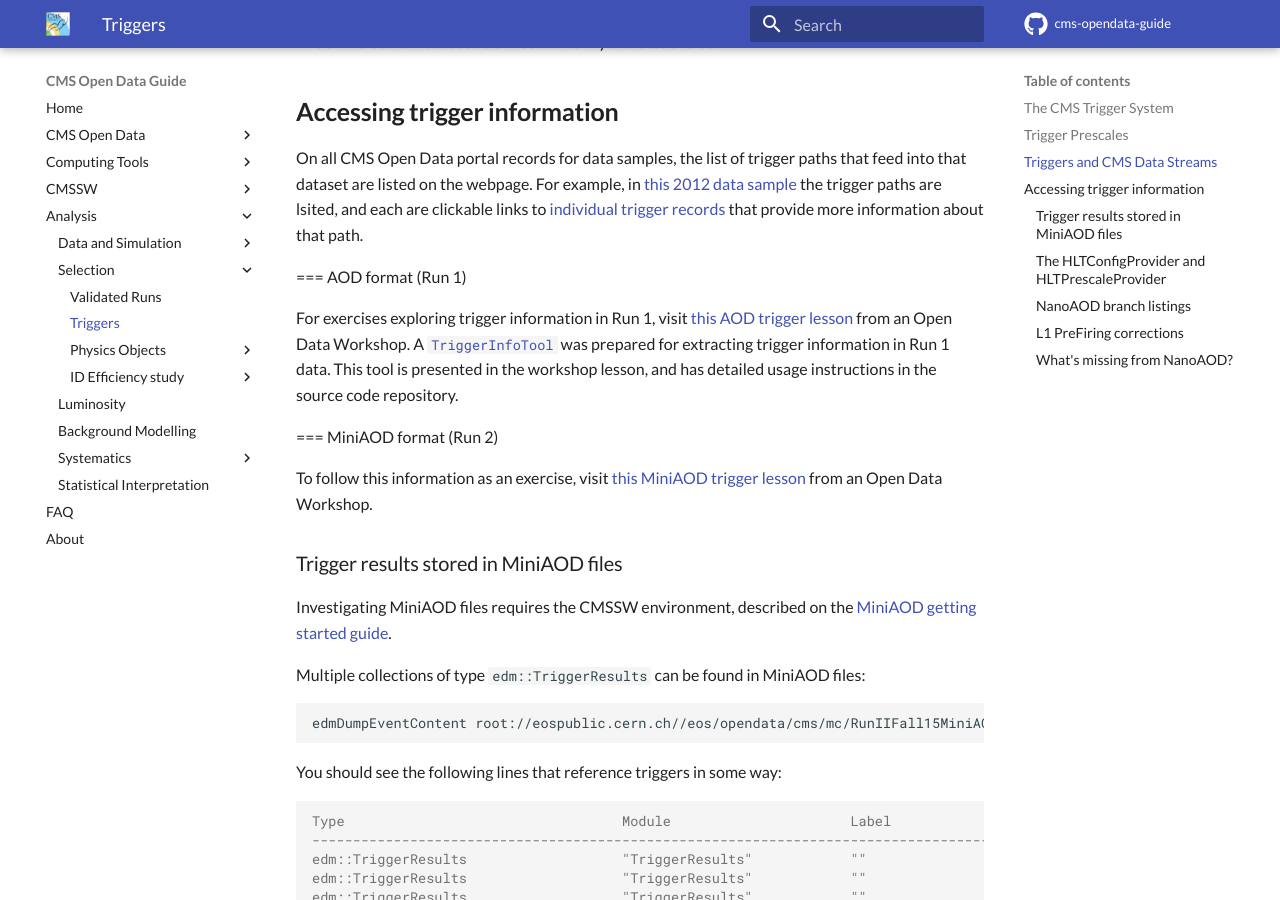
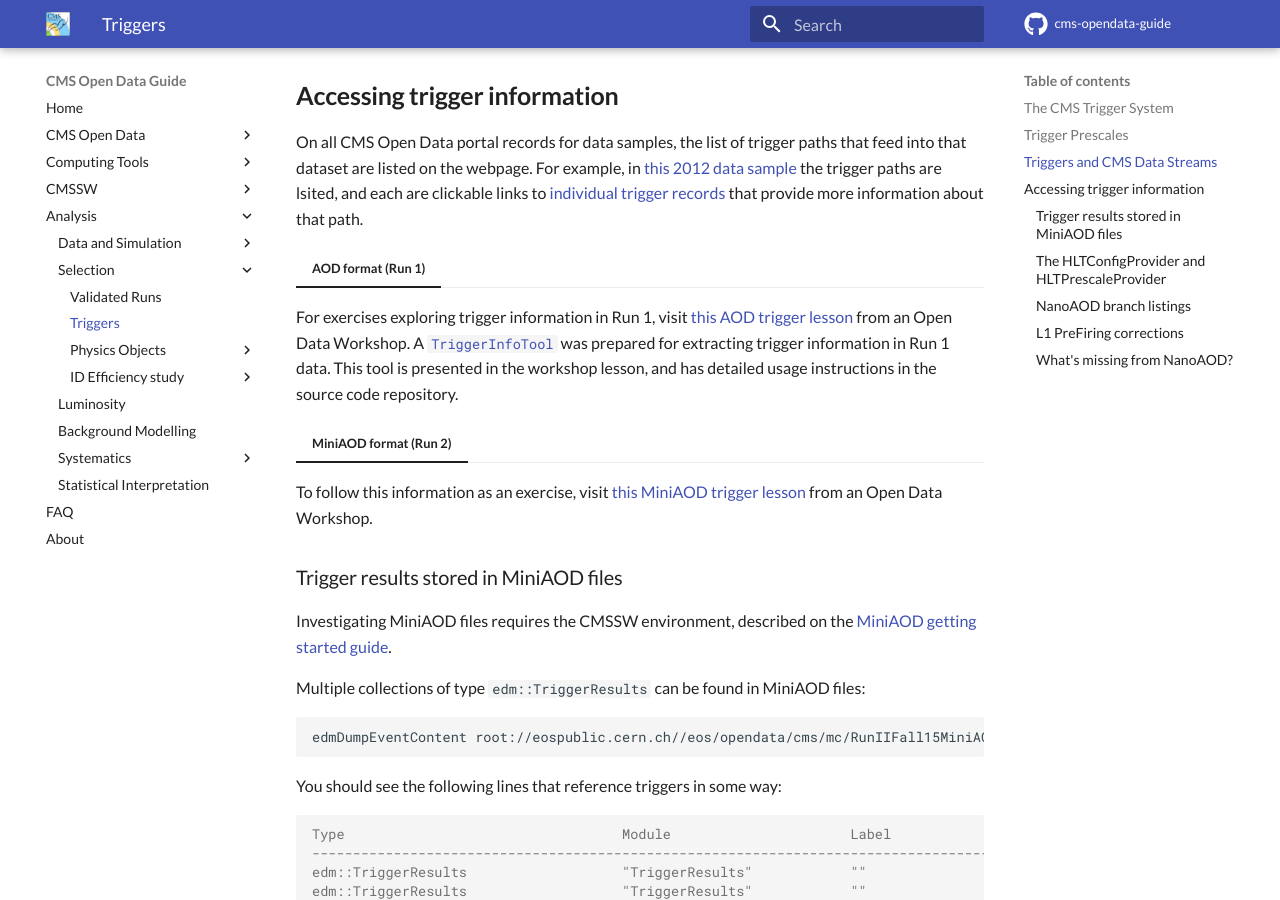
Before and after one commit to cernopendata/cms-opendata-guide, an MkDocs documentation site: the page built from docs/analysis/selection/triggers.md, in a window 1280 px wide and 900 px high, scrolled down 3284 px. Built offline with MkDocs 1.6.1 and Material for MkDocs 9.7.7, drawn with Linux system fonts in a browser that asks for light colours; comment, search, counter and statistics services are not loaded; some of the changed text lies outside the part shown.

```diff
--- a/docs/analysis/selection/triggers.md
+++ b/docs/analysis/selection/triggers.md
@@ -23,11 +23,9 @@ Not all collisions that happen at the LHC are interesting. We would like to keep
 
 Before we jump into the details for the trigger system, let’s agree on some terminology:
 
-Fill: Every time the LHC injects beams in the machine it marks the beginning of what is known as a Fill.
-
-Run: As collisions happen in the LHC, CMS (and the other detectors) decide whether they start recording data. Every time the start button is pushed, a new Run starts and it is given a unique number.
-
-Lumi section: while colliding, the LHC’s delivered instantaneous luminosity gets degraded (although during Run 3 it will be mainly levelled) due to different reasons. I.e., it is not constant over time. For practical reasons, CMS groups the events it collects in luminosity sections, where the luminosity values can be considered constant.
+- Fill: Every time the LHC injects beams in the machine it marks the beginning of what is known as a Fill.
+- Run: As collisions happen in the LHC, CMS (and the other detectors) decide whether they start recording data. Every time the start button is pushed, a new Run starts and it is given a unique number.
+- Lumi section: while colliding, the LHC’s delivered instantaneous luminosity gets degraded (although during Run 3 it will be mainly levelled) due to different reasons. I.e., it is not constant over time. For practical reasons, CMS groups the events it collects in luminosity sections, where the luminosity values can be considered constant.
 
 Deciding on which events to record is the main purpose of the trigger system. It is like determining which events to record by taking a quick picture of it and, even though a bit blurry, decide whether it is interesting to keep or not for a future, more thorough inspection.
 
@@ -65,11 +63,11 @@ For example, you can expect that an event containing two top quarks, one of whic
 
 On all CMS Open Data portal records for data samples, the list of trigger paths that feed into that dataset are listed on the webpage. For example, in [this 2012 data sample](https://opendata.cern.ch/record/6024) the trigger paths are lsited, and each are clickable links to [individual trigger records](https://opendata.cern.ch/record/6392) that provide more information about that path.
 
-=== AOD format (Run 1)
+=== "AOD format (Run 1)"
 
 For exercises exploring trigger information in Run 1, visit [this AOD trigger lesson](https://cms-opendata-workshop.github.io/workshop2021-lesson-introtrigger/) from an Open Data Workshop. A [`TriggerInfoTool`](https://opendata.cern.ch/record/5004) was prepared for extracting trigger information in Run 1 data. This tool is presented in the workshop lesson, and has detailed usage instructions in the source code repository.
 
-=== MiniAOD format (Run 2)
+=== "MiniAOD format (Run 2)"
 
 To follow this information as an exercise, visit [this MiniAOD trigger lesson](https://cms-opendata-workshop.github.io/workshop2023-lesson-selection/index.html) from an Open Data Workshop.
 
@@ -169,7 +167,7 @@ While it is true that one can get most of the trigger information needed directl
 
 The [Physics Object Extractor Tool for 2015](https://github.com/cms-opendata-analyses/PhysObjectExtractorTool/blob/2015MiniAOD/) features a [trigger EDanalyzer](https://github.com/cms-opendata-analyses/PhysObjectExtractorTool/blob/2015MiniAOD/PhysObjectExtractor/src/TriggObjectAnalyzer.cc). This analyzer stores a map with the names of interesting triggers and their acceptance and prescale information.
 
-=== NanoAOD format (Run 2, 2016 onward)
+=== "NanoAOD format (Run 2, 2016 onward)"
 
 For many physics analyses, one basic piece of trigger information is required: did this event pass or fail a certain path?
 NanoAOD stores this information for both L1 and HLT paths. Let's consider 3 example HLT paths:
```
